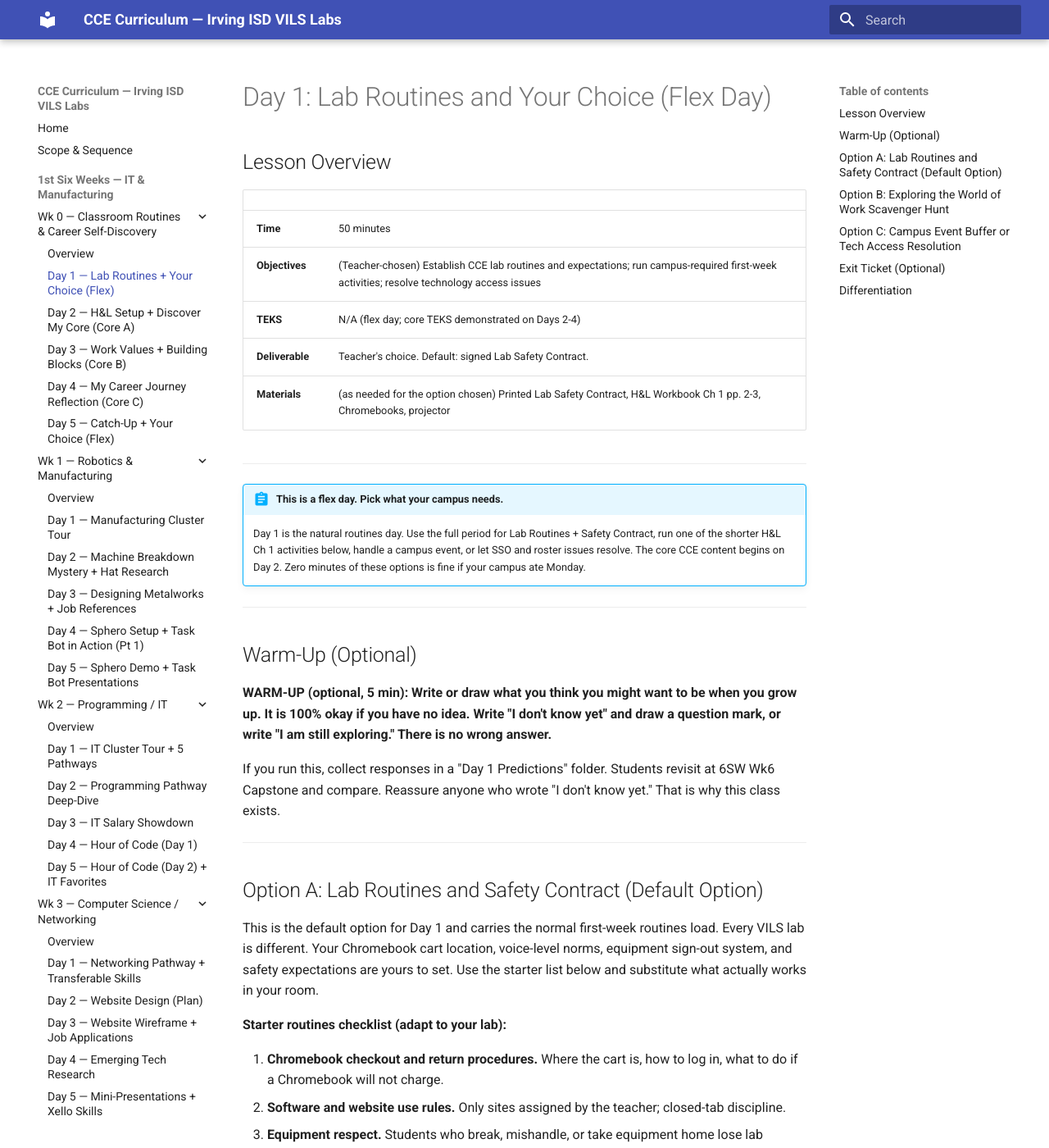
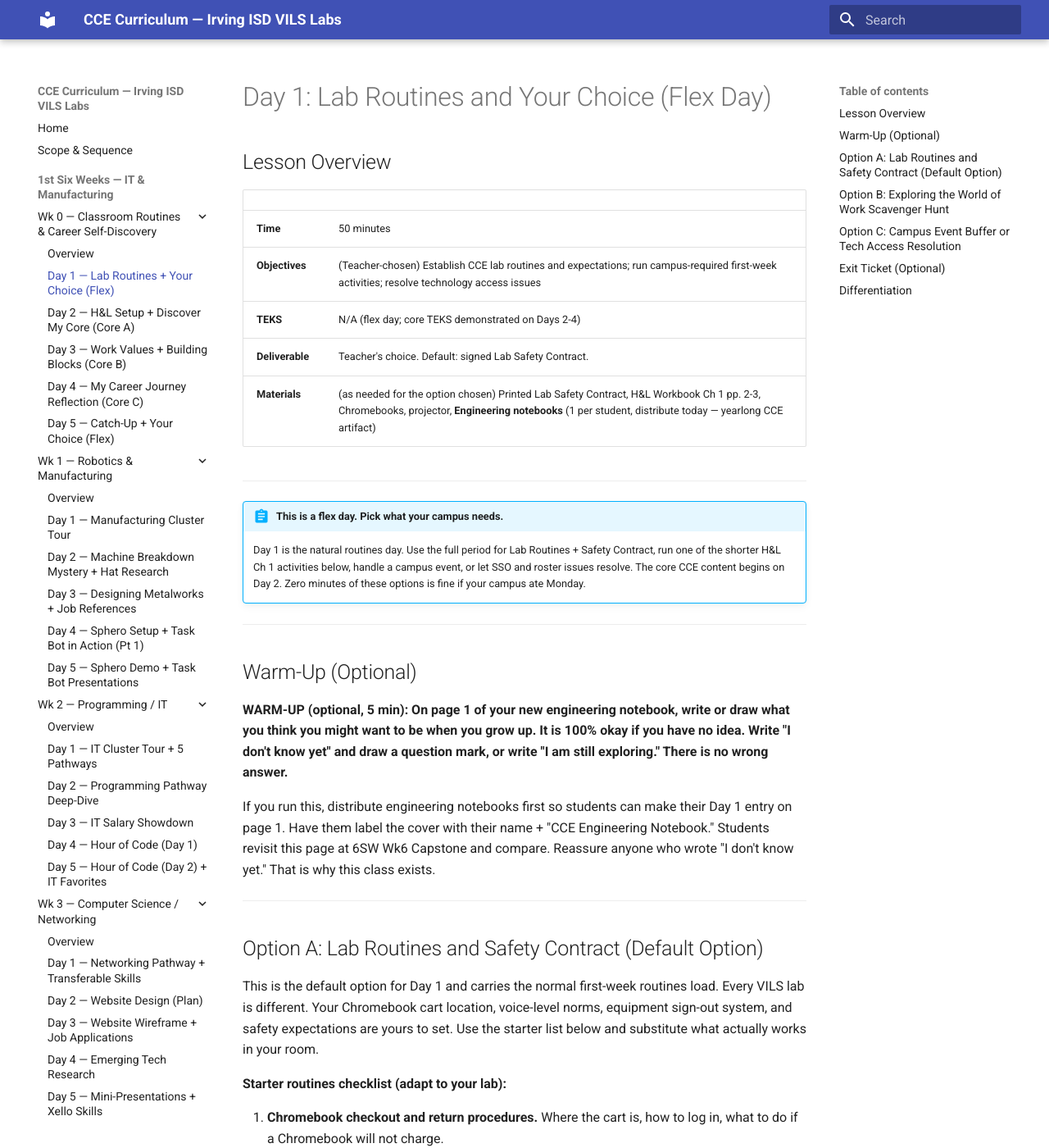
Before and after one commit to elbrielle/cce-curriculum, an MkDocs documentation site: the page built from docs/1sw/wk0-classroom-routines/day1.md, in a window 1280 px wide and 1400 px high. Shown: the whole window at 82% size. Built offline with MkDocs 1.6.1 and Material for MkDocs 9.7.7, drawn with Linux system fonts in a browser that asks for light colours; the version menu is left out.

Commit message:
Teacher feedback A6: engineering notebook as standard yearlong supply
- Wk0 Overview Materials: added "Yearlong supply" section naming the engineering
  notebook as a bound composition notebook (or equivalent) distributed Day 1 and
  carried to every CCE week. Students label cover + use pg. 1 for Day 1
  Predictions warm-up.
- Wk0 Day 1 Materials: notebook added to materials list with distribution note
- Wk0 Day 1 Warm-Up: predictions entry now lives on engineering notebook pg. 1
  (enables 6SW Wk6 Capstone comparison that was previously folder-based)
- Exemplar deliverable updates to establish the pattern:
  - 1SW Wk1 Day 1 Manufacturing Stop and Jot: workbook margin → engineering
    notebook entry, dated and labeled
  - 5SW Wk1 Day 3 Architecture dream-building sketch: "plain paper" → engineering
    notebook, and deliverable spec updated to match

Preservation loop clean.

Co-Authored-By: Claude Opus 4.6 <noreply@anthropic.com>

```diff
--- a/docs/1sw/wk0-classroom-routines/day1.md
+++ b/docs/1sw/wk0-classroom-routines/day1.md
@@ -8,7 +8,7 @@
 | **Objectives** | (Teacher-chosen) Establish CCE lab routines and expectations; run campus-required first-week activities; resolve technology access issues |
 | **TEKS** | N/A (flex day; core TEKS demonstrated on Days 2-4) |
 | **Deliverable** | Teacher's choice. Default: signed Lab Safety Contract. |
-| **Materials** | (as needed for the option chosen) Printed Lab Safety Contract, H&L Workbook Ch 1 pp. 2-3, Chromebooks, projector |
+| **Materials** | (as needed for the option chosen) Printed Lab Safety Contract, H&L Workbook Ch 1 pp. 2-3, Chromebooks, projector, **Engineering notebooks** (1 per student, distribute today — yearlong CCE artifact) |
 
 ---
 
@@ -20,9 +20,9 @@
 
 ## Warm-Up (Optional)
 
-**WARM-UP (optional, 5 min): Write or draw what you think you might want to be when you grow up. It is 100% okay if you have no idea. Write "I don't know yet" and draw a question mark, or write "I am still exploring." There is no wrong answer.**
+**WARM-UP (optional, 5 min): On page 1 of your new engineering notebook, write or draw what you think you might want to be when you grow up. It is 100% okay if you have no idea. Write "I don't know yet" and draw a question mark, or write "I am still exploring." There is no wrong answer.**
 
-If you run this, collect responses in a "Day 1 Predictions" folder. Students revisit at 6SW Wk6 Capstone and compare. Reassure anyone who wrote "I don't know yet." That is why this class exists.
+If you run this, distribute engineering notebooks first so students can make their Day 1 entry on page 1. Have them label the cover with their name + "CCE Engineering Notebook." Students revisit this page at 6SW Wk6 Capstone and compare. Reassure anyone who wrote "I don't know yet." That is why this class exists.
 
 ---
 
```
Also changed, not shown: docs/1sw/wk0-classroom-routines/overview.md (+5 -0 lines), docs/1sw/wk1-robotics-manufacturing/day1.md (+2 -2 lines), docs/5sw/wk1-architecture/day3.md (+3 -3 lines).
